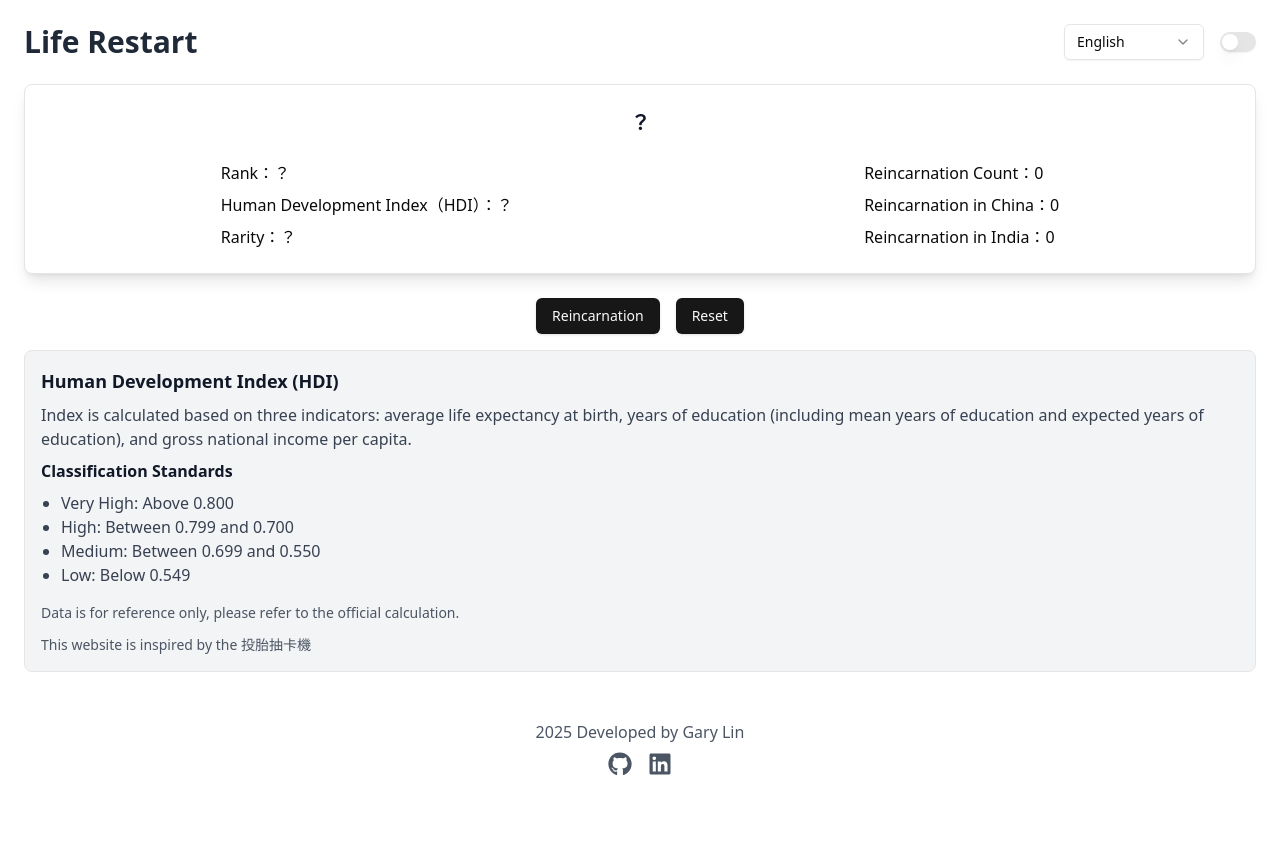
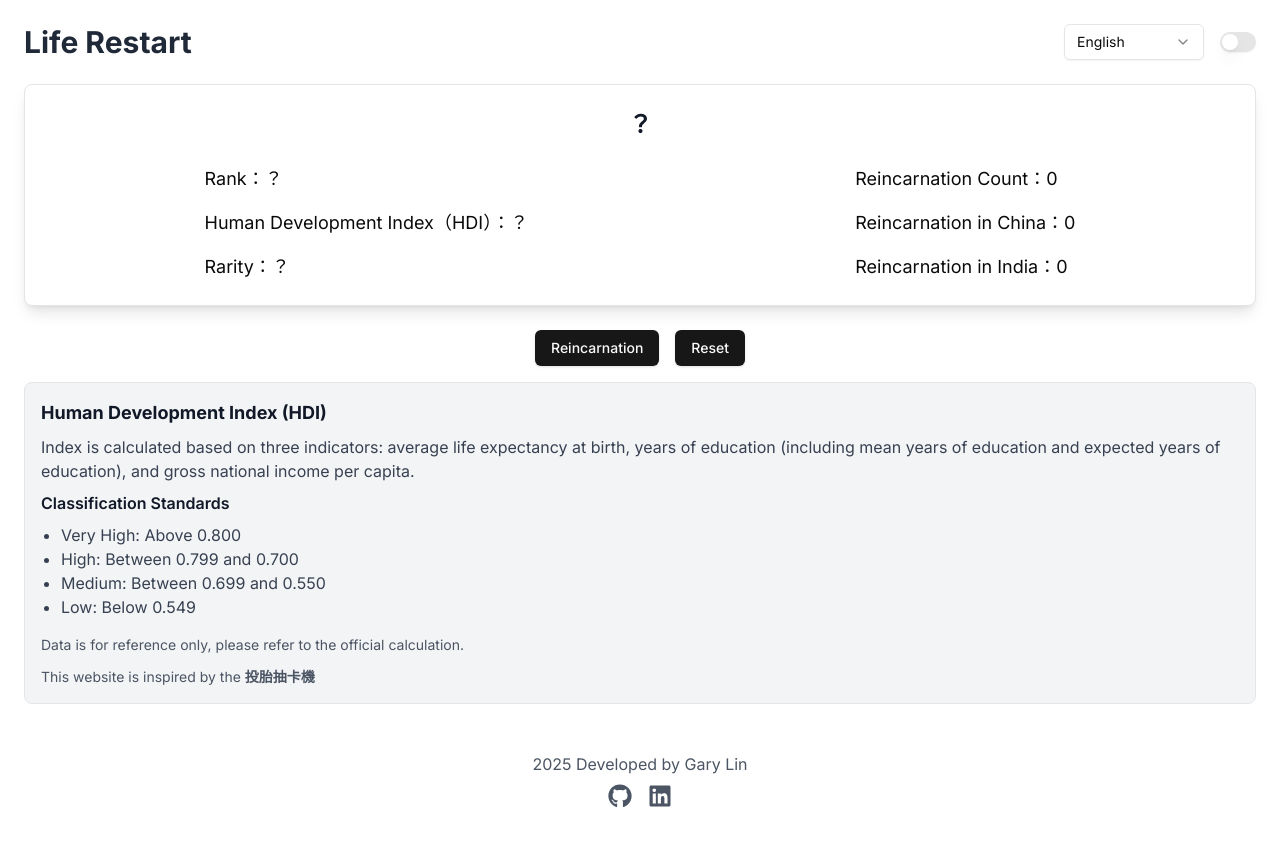
Before and after one commit to garylin0969/life-restart, a Next.js app: page /en in a window 1280 px wide. Before the commit the page ends 816 px from the top, so only its background shows below. Built offline with nearby package versions, Linux system fonts and the light colour scheme.

Commit message:
refactor: replace Geist font with Inter and update styling

```diff
--- a/src/app/[locale]/layout.tsx
+++ b/src/app/[locale]/layout.tsx
@@ -1,5 +1,5 @@
+import { Inter } from 'next/font/google';
 import { Metadata } from 'next';
-import { Geist, Geist_Mono } from 'next/font/google';
 import { notFound } from 'next/navigation';
 import { NextIntlClientProvider } from 'next-intl';
 import { getMessages } from 'next-intl/server';
@@ -7,14 +7,9 @@ import { routing } from '@/i18n/routing';
 import { ThemeProvider } from '@/components/theme-provider';
 import { cn } from '@/lib/utils';
 
-const geistSans = Geist({
-    variable: '--font-geist-sans',
+const inter = Inter({
     subsets: ['latin'],
-});
-
-const geistMono = Geist_Mono({
-    variable: '--font-geist-mono',
-    subsets: ['latin'],
+    display: 'swap',
 });
 
 export async function generateMetadata({ params }: { params: Promise<{ locale: string }> }): Promise<Metadata> {
@@ -48,7 +43,7 @@ export default async function LocaleLayout({
 
     return (
         <html lang={locale} translate="no" dir="ltr" suppressHydrationWarning>
-            <body className={cn('antialiased', geistSans.variable, geistMono.variable)}>
+            <body className={cn(inter.className, 'antialiased')}>
                 <ThemeProvider attribute="class" defaultTheme="system" enableSystem disableTransitionOnChange>
                     <NextIntlClientProvider messages={messages} locale={locale}>
                         {children}
--- a/src/app/[locale]/page.tsx
+++ b/src/app/[locale]/page.tsx
@@ -66,33 +66,33 @@ export default function HomePage() {
                 </div>
                 <Card className="mb-6 shadow-lg rounded-lg">
                     <CardHeader>
-                        <CardTitle className="text-center text-xl font-semibold text-gray-900 dark:text-gray-100">
+                        <CardTitle className="text-center text-2xl font-bold text-gray-900 dark:text-gray-100">
                             {currentRegion?.name ? regionT(currentRegion.name) : '？'}
                         </CardTitle>
                     </CardHeader>
-                    <CardContent className="gap-2 flex flex-col lg:flex-row justify-around">
-                        <div className="grid gap-2">
-                            <div>
+                    <CardContent className="gap-4 flex flex-col lg:flex-row justify-around">
+                        <div className="grid gap-4">
+                            <div className="text-lg">
                                 {t('rank')}：{currentRegion?.rank ?? '？'}
                             </div>
-                            <div>
+                            <div className="text-lg">
                                 {t('hdi')}：{currentRegion?.hdi ?? '？'}
                             </div>
-                            <div>
+                            <div className="text-lg">
                                 {t('rarity')}：
                                 {currentRegion?.populationPercentage
                                     ? `${currentRegion.populationPercentage.toFixed(3)}${t('percentage')}`
                                     : '？'}
                             </div>
                         </div>
-                        <div className="grid gap-2">
-                            <div>
+                        <div className="grid gap-4">
+                            <div className="text-lg">
                                 {t('reincarnationCount')}：{reincarnationStats.totalCount}
                             </div>
-                            <div>
+                            <div className="text-lg">
                                 {t('reincarnationChinaCount')}：{reincarnationStats.chinaCount}
                             </div>
-                            <div>
+                            <div className="text-lg">
                                 {t('reincarnationIndiaCount')}：{reincarnationStats.indiaCount}
                             </div>
                         </div>
@@ -115,7 +115,12 @@ export default function HomePage() {
                     <p className="mt-2 text-sm text-gray-600 dark:text-gray-400">{t('disclaimer')}</p>
                     <p className="mt-1 text-sm text-gray-600 dark:text-gray-400">
                         {t('inspiration')}
-                        <a href="https://dweam.xyz/luck" target="_blank" rel="noopener noreferrer">
+                        <a
+                            className="font-semibold"
+                            href="https://dweam.xyz/luck"
+                            target="_blank"
+                            rel="noopener noreferrer"
+                        >
                             投胎抽卡機
                         </a>
                     </p>
```
